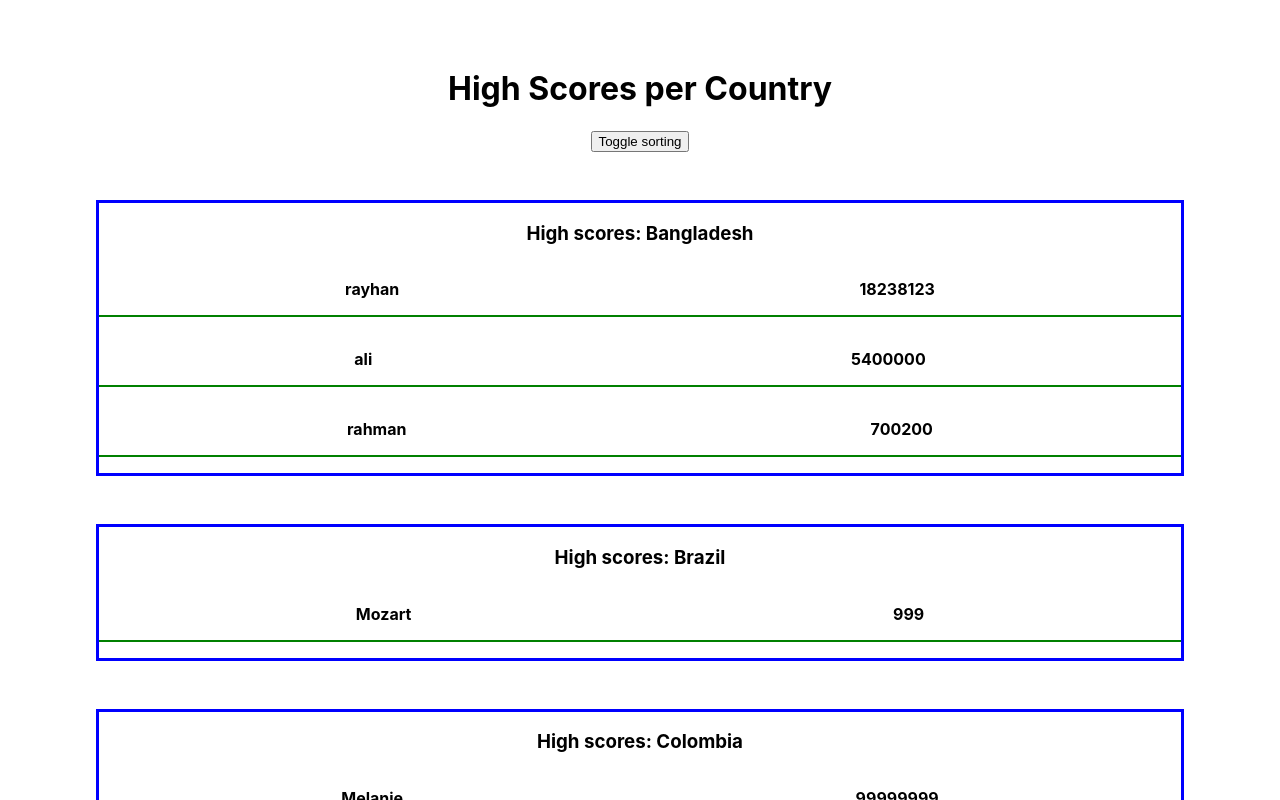
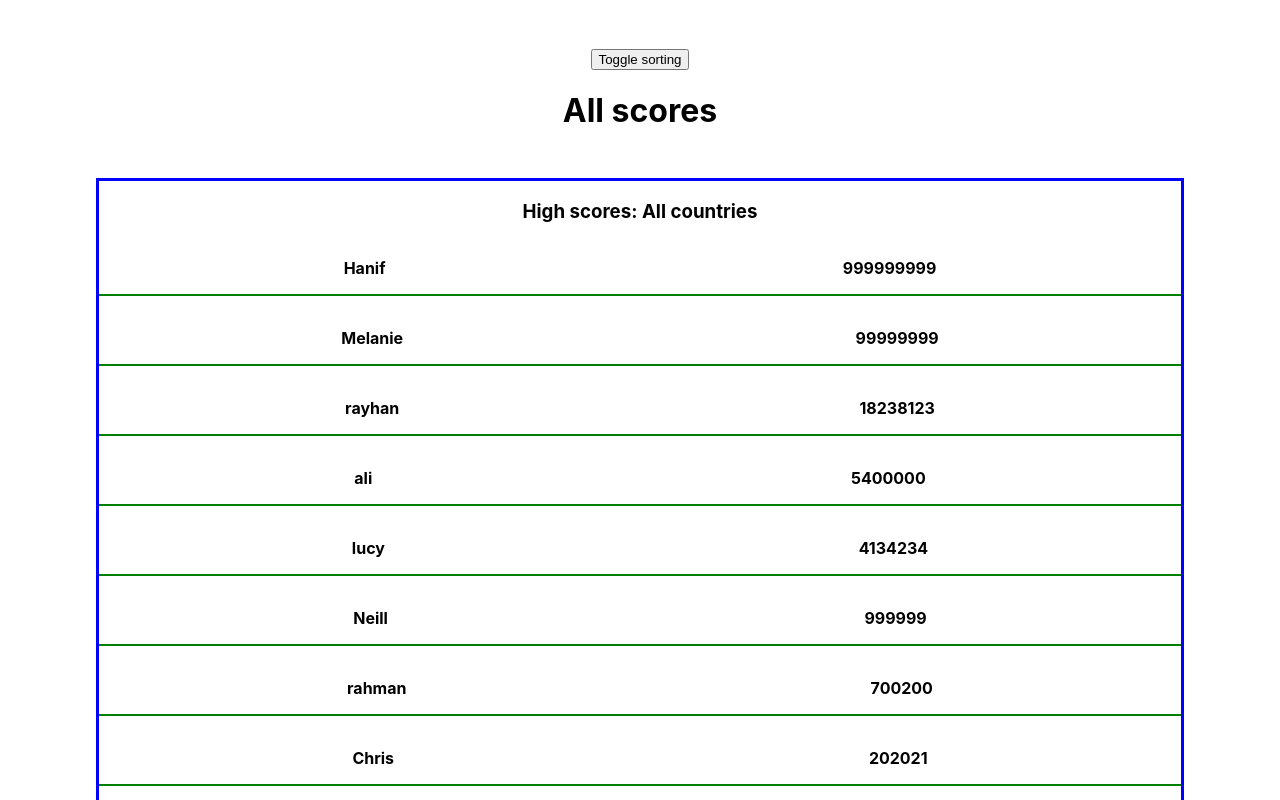
Before and after one commit to oksygenn/high-scores-react, a React (Create React App) app: page / in a window 1280 px wide. Shown: the top 800 px of the page. Built offline with nearby package versions, Linux system fonts and the light colour scheme.

Commit message:
completes level 5

```diff
--- a/src/App.js
+++ b/src/App.js
@@ -1,29 +1,51 @@
 /* eslint-disable indent, linebreak-style, comma-dangle */
 import React, { useState } from "react";
 import HighScoreTable from "./HighScoreTable";
-import allCountryScores from "./scores.js";
+import { allCountryScores as rawScores } from "./scores.js";
 import SortButton from "./SortButton";
 
+// sorts countries in alphabetical order by name
+const allCountryScores = rawScores.sort((a, b) =>
+  a.name.localeCompare(b.name)
+);
+
 const App = () => {
-  // sorts countries in alphabetical order
-  const allScores = allCountryScores.sort((a, b) =>
-    a.name.localeCompare(b.name)
-  );
-
-  // toggles true/false when button is clicked
+  // toggles true/false when button is clicked (for sorting scores)
   const [sortOrder, setSortOrder] = useState(false);
   const handleClick = () => {
     setSortOrder(!sortOrder);
   };
 
+  // returns an object of all scores combined, regardless of country
+  const combinedScores = () => {
+    let scores = [];
+    for (const country of allCountryScores) {
+      scores = scores.concat(country.scores);
+    }
+
+    // toggles sorting from low to high / high to low
+    if (sortOrder) {
+      scores.sort((a, b) => a.s - b.s);
+    } else {
+      scores.sort((a, b) => b.s - a.s);
+    }
+
+    return {
+      name: "All countries",
+      scores: scores,
+    };
+  };
+
   return (
     <main>
+      <SortButton clickHandler={handleClick} />
+      <h1>All scores</h1>
+      <HighScoreTable country={combinedScores()} />
       <h1>High Scores per Country</h1>
-      <SortButton clickHandler={handleClick} />
-
-      {allScores.map((country, index) => {
+      {allCountryScores.map((country, index) => {
         // if state is true - sort from low to high
         // if state is false - sort from high to low
+
         if (sortOrder) {
           country.scores.sort((a, b) => a.s - b.s);
         } else {
--- a/src/HighScoreTable.js
+++ b/src/HighScoreTable.js
@@ -4,12 +4,14 @@ import PlayerScore from "./PlayerScore.js";
 
 const HighScoreTable = ({ country }) => {
   return (
+    <>
       <div className="scoreTable">
         <h3>High scores: {country.name}</h3>
         {country.scores.map((player, index) => {
           return <PlayerScore player={player} key={index} />;
         })}
       </div>
+    </>
   );
 };
 
--- a/src/scores.js
+++ b/src/scores.js
@@ -1,5 +1,5 @@
 /* eslint-disable indent, linebreak-style */
-let allCountryScores = [
+export let allCountryScores = [
   {
     name: "Ethiopia",
 
@@ -64,4 +64,4 @@ let allCountryScores = [
   },
 ];
 
-export default allCountryScores;
+// export default allCountryScores;
```
Lines whose indentation alone changed are shown as unchanged.
